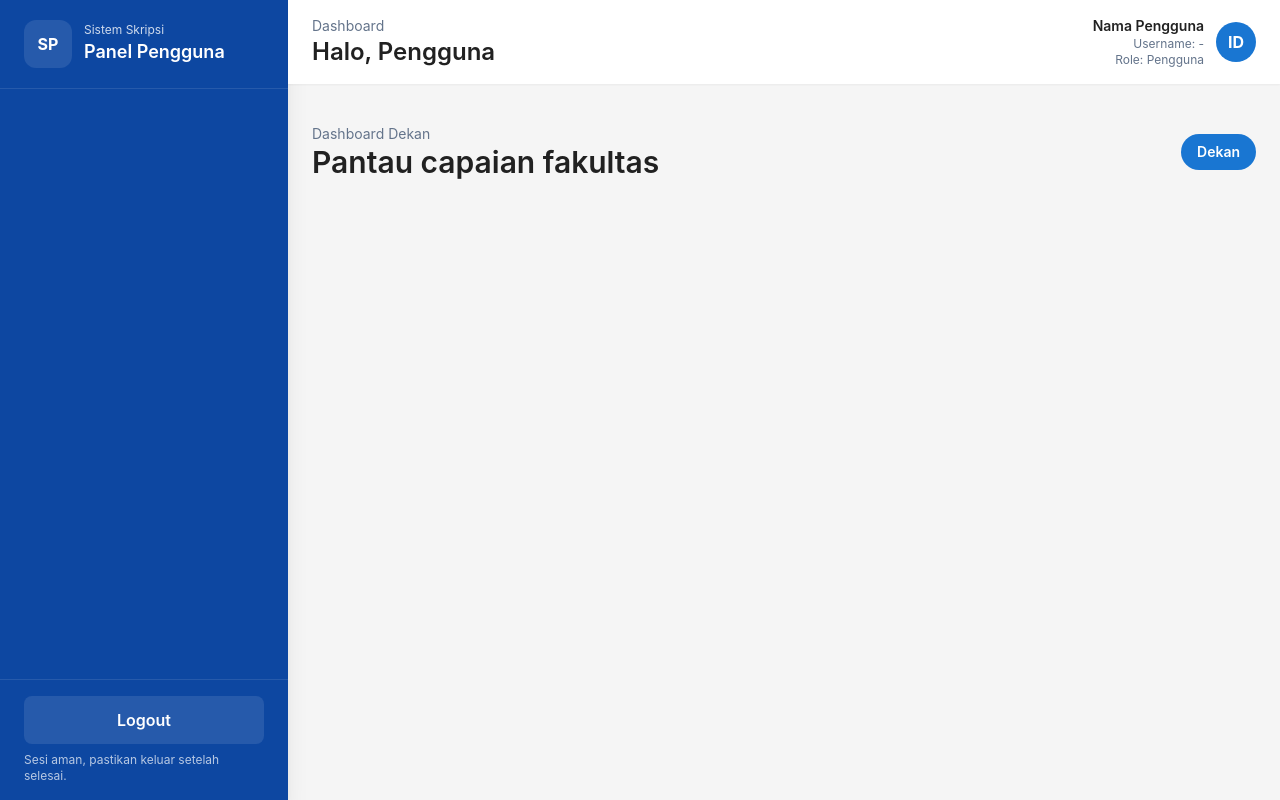
After one commit to ibnfzy/app_skripsi_web, a CodeIgniter 4 app: the page made by app/Views/panel/dekan/index.php in a window 1280 px wide. The commit adds this page. Run offline with PHP 8.4 and a stand-in for CodeIgniter, Linux system fonts and the light colour scheme; the template is opened without the code that fills it, so the values that code supplies are empty; some libraries are stand-ins or nearby versions.

Commit message:
Add Dekan dashboard panel and seed user

```diff
--- a/app/Config/Routes.php
+++ b/app/Config/Routes.php
@@ -28,6 +28,12 @@ $routes->group('Kaprodi', ['namespace' => 'App\\Controllers\\Kaprodi'], function
     $routes->post('pengaturan-akun', '\\App\\Controllers\\AccountController::update');
 });
 
+$routes->group('Dekan', ['namespace' => 'App\\Controllers\\Dekan'], function ($routes) {
+    $routes->get('/', 'BasePanel::index');
+    $routes->get('pengaturan-akun', 'BasePanel::accountSettings');
+    $routes->post('pengaturan-akun', '\\App\\Controllers\\AccountController::update');
+});
+
 $routes->group('DosenPembimbing', ['namespace' => 'App\\Controllers\\DosenPembimbing'], function ($routes) {
     $routes->get('/', 'BasePanel::index');
     $routes->get('pengaturan-akun', 'BasePanel::accountSettings');
--- a/app/Controllers/Auth.php
+++ b/app/Controllers/Auth.php
@@ -44,6 +44,7 @@ class Auth extends BaseController
             ]);
 
             $redirectMap = [
+                'Dekan'             => '/Dekan',
                 'Sekjur'            => '/Sekjur',
                 'Kaprodi'           => '/Kaprodi',
                 'Dosen Pembimbing'  => '/DosenPembimbing',
--- a/app/Views/auth/login.php
+++ b/app/Views/auth/login.php
@@ -40,7 +40,7 @@
             <div class="grid grid-cols-2 gap-4">
                 <div class="p-4 rounded-xl bg-white shadow border border-slate-100">
                     <p class="text-sm text-slate-500">Terintegrasi</p>
-                    <p class="text-2xl font-bold text-[var(--biru-tua)]">4 Panel</p>
+                    <p class="text-2xl font-bold text-[var(--biru-tua)]">5 Panel</p>
                 </div>
                 <div class="p-4 rounded-xl bg-white shadow border border-slate-100">
                     <p class="text-sm text-slate-500">Keamanan</p>
@@ -69,6 +69,7 @@
                     <label for="role" class="text-sm font-medium">Role</label>
                     <select id="role" name="role" class="w-full px-4 py-3 rounded-xl border border-slate-200 focus:outline-none focus:ring-2 focus:ring-[var(--biru-medium)]">
                         <option value="">Pilih role</option>
+                        <option value="Dekan" <?= set_select('role', 'Dekan'); ?>>Dekan</option>
                         <option value="Sekjur" <?= set_select('role', 'Sekjur'); ?>>Sekretaris Jurusan</option>
                         <option value="Kaprodi" <?= set_select('role', 'Kaprodi'); ?>>Ketua Program Studi</option>
                         <option value="Dosen Pembimbing" <?= set_select('role', 'Dosen Pembimbing'); ?>>Dosen Pembimbing</option>
@@ -85,7 +86,7 @@
                 </div>
                 <button type="submit" class="w-full py-3 rounded-xl bg-[var(--biru-medium)] text-white font-semibold shadow hover:bg-[var(--biru-tua)] transition">Masuk</button>
             </form>
-            <p class="text-xs text-slate-500 text-center">Akses panel tersedia untuk Sekretaris Jurusan, Ketua Program Studi, Dosen Pembimbing, dan Mahasiswa.</p>
+            <p class="text-xs text-slate-500 text-center">Akses panel tersedia untuk Dekan, Sekretaris Jurusan, Ketua Program Studi, Dosen Pembimbing, dan Mahasiswa.</p>
         </div>
     </div>
 </body>
--- a/app/Views/panel/base_layout.php
+++ b/app/Views/panel/base_layout.php
@@ -4,6 +4,7 @@
     'Dosen Pembimbing' => 'Dosen Pembimbing',
     'Kaprodi' => 'Ketua Program Studi',
     'Sekjur' => 'Sekretaris Jurusan',
+    'Dekan' => 'Dekan',
   ];
   $roleDisplay = $roleLabels[$role ?? ''] ?? ($role ?? 'Pengguna');
   $descriptions = [
@@ -11,6 +12,7 @@
     'Dosen Pembimbing' => 'Kelola daftar mahasiswa bimbingan, catatan, serta jadwal seminar.',
     'Kaprodi' => 'Pantau pengajuan judul dan progres bimbingan program studi.',
     'Sekjur' => 'Validasi pengajuan dan atur penjadwalan seminar jurusan.',
+    'Dekan' => 'Monitor capaian fakultas dan validasi pengajuan strategis.',
   ];
   $modules = $contentMap ?? [];
   $activeMenu = $activeMenu ?? null;
--- /dev/null
+++ b/app/Views/panel/dekan/index.php
@@ -0,0 +1,42 @@
+<?= $this->extend('panel/base_layout'); ?>
+
+<?= $this->section('content'); ?>
+<div class="space-y-8">
+  <div class="flex flex-col md:flex-row md:items-center md:justify-between gap-3">
+    <div>
+      <p class="text-sm text-slate-500">Dashboard Dekan</p>
+      <h2 class="text-3xl font-semibold text-[var(--abu-gelap)]">Pantau capaian fakultas</h2>
+    </div>
+    <span class="px-4 py-2 rounded-full bg-[var(--biru-medium)] text-white text-sm font-semibold">Dekan</span>
+  </div>
+
+  <div class="grid md:grid-cols-4 gap-4">
+    <?php foreach (($widgets ?? []) as $widget): ?>
+      <div class="p-4 rounded-2xl bg-white shadow-sm border border-slate-100">
+        <p class="text-sm text-slate-500"><?= esc($widget['title']); ?></p>
+        <h3 class="text-2xl font-semibold text-[var(--biru-tua)] mt-2"><?= esc($widget['highlight']); ?></h3>
+        <p class="text-sm text-slate-600 mt-2 leading-relaxed"><?= esc($widget['description']); ?></p>
+      </div>
+    <?php endforeach; ?>
+  </div>
+
+  <div class="grid md:grid-cols-2 gap-6">
+    <?php foreach (($sections ?? []) as $section): ?>
+      <div class="p-6 rounded-2xl bg-white shadow-sm border border-slate-100">
+        <div class="flex items-center justify-between mb-3">
+          <h3 class="text-xl font-semibold text-[var(--abu-gelap)]"><?= esc($section['title']); ?></h3>
+          <span class="px-3 py-1 text-xs rounded-full bg-[var(--abu-muda)] text-[var(--biru-tua)]">Section</span>
+        </div>
+        <p class="text-sm text-slate-600 leading-relaxed"><?= esc($section['description']); ?></p>
+        <?php if (! empty($section['items'] ?? [])): ?>
+          <ul class="mt-3 space-y-2 text-sm text-slate-700 list-disc list-inside">
+            <?php foreach ($section['items'] as $item): ?>
+              <li><?= esc($item); ?></li>
+            <?php endforeach; ?>
+          </ul>
+        <?php endif; ?>
+      </div>
+    <?php endforeach; ?>
+  </div>
+</div>
+<?= $this->endSection(); ?>
```
Also changed, not shown: app/Controllers/Dekan/BasePanel.php (added, +92 -0 lines), app/Database/Seeds/Users.php (+7 -0 lines).
